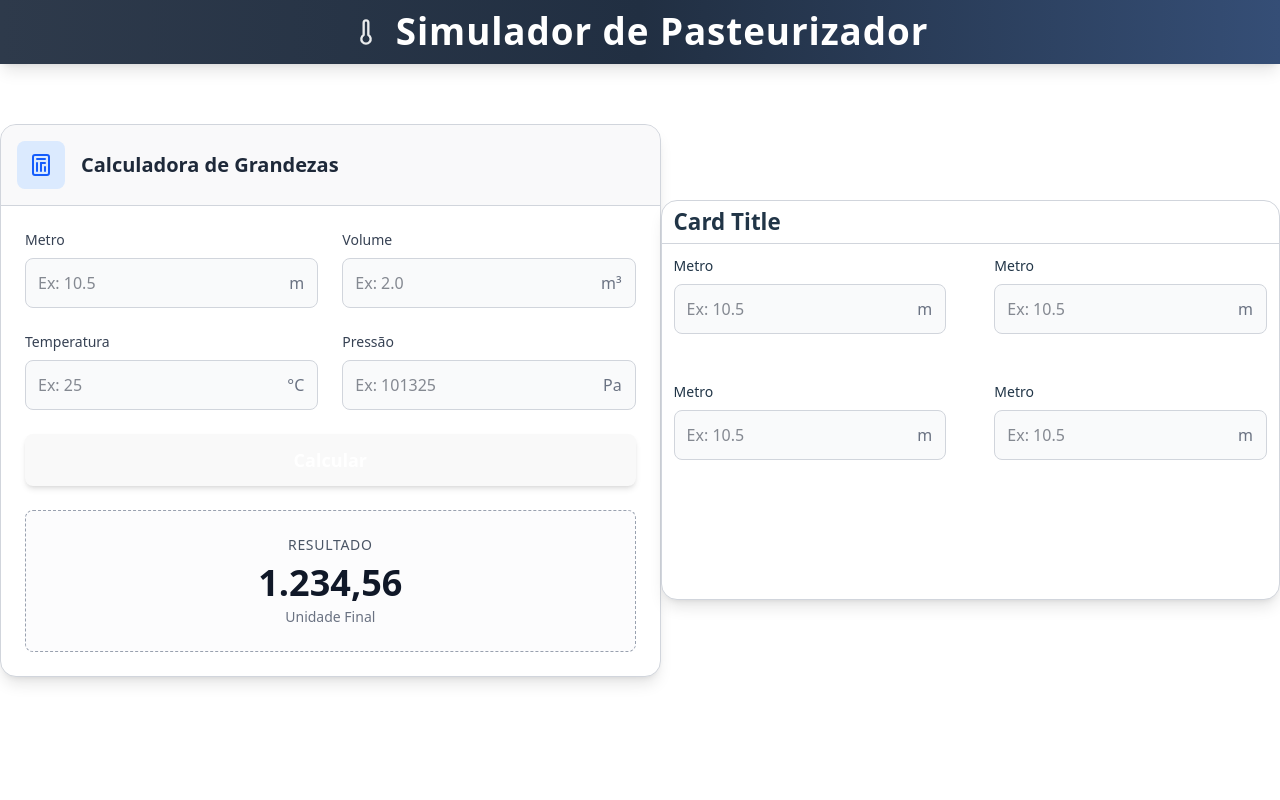
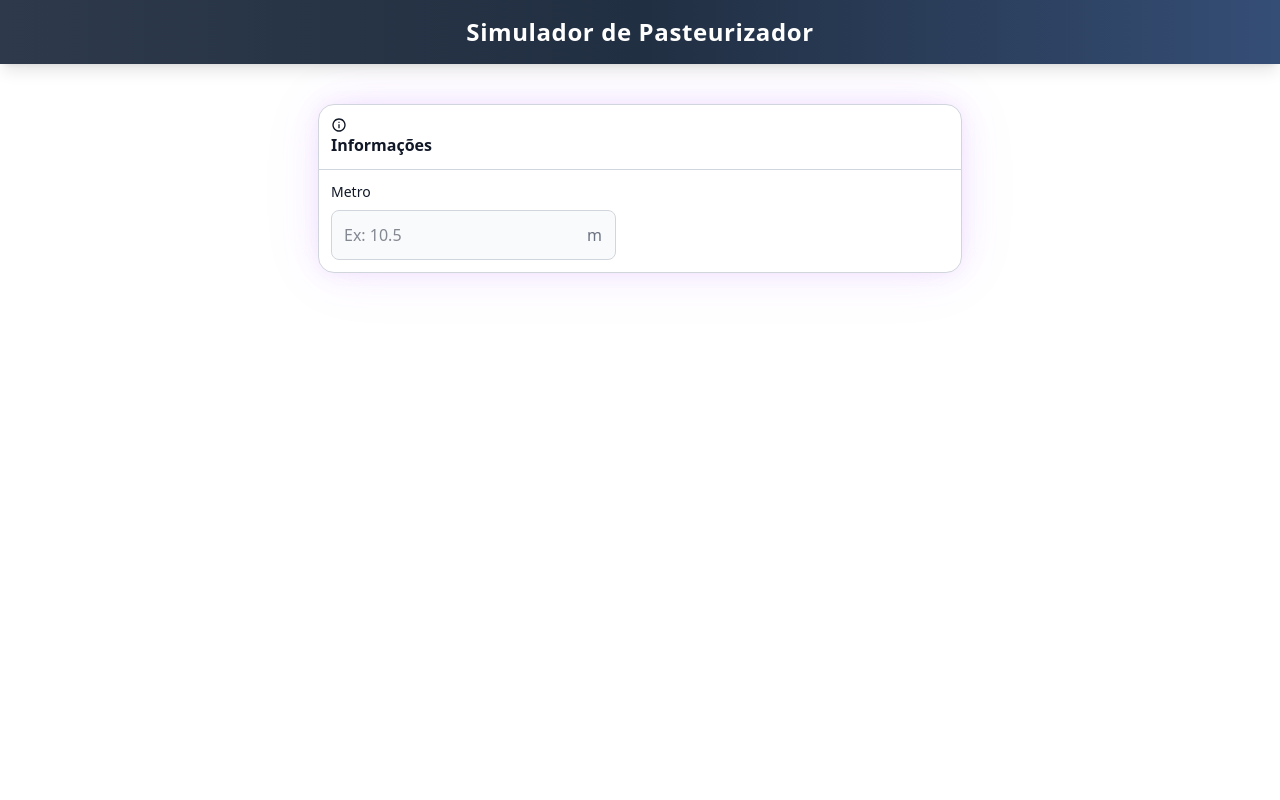
Before and after one commit to Caio2a7/pasteurizer-simulator, a Vue app: page / in a window 1280 px wide. Shown: the top 800 px of the page. Built offline with nearby package versions, Linux system fonts and the light colour scheme.

Commit message:
fix: corrigidos fixamento do header e footer

```diff
--- a/src/App.vue
+++ b/src/App.vue
@@ -7,9 +7,9 @@ import Footer from '@/components/Footer.vue';
 <template>
   <div>
     <Header />
-    <div class="">
+    <main>
       <router-view />
-    </div>
+    </main>
     <Footer />
   </div>
 </template>
--- a/src/components/Card.vue
+++ b/src/components/Card.vue
@@ -1,49 +1,14 @@
 <script lang="ts">
+
 
 </script>
 <template>
-    <div class="flex flex-col mx-auto bg-white rounded-2xl border border-gray-300 w-300 h-100 shadow-lg hover:shadow-2xl transition-shadow duration-300 overflow-hidden">
-        <div class="pc-card-header flex justify-between border-b border-gray-300">
-            <div class="p-3">
-                <div></div>
-                <div>
-                    <h3 class="font-bold">Card Title</h3>
-                </div>
-            </div>
+    <div class="flex flex-col  bg-white rounded-2xl border border-gray-300 shadow-lg hover:shadow-2xl transition-shadow duration-300 overflow-hidden shadow-window-box ">
+        <div class="pc-card-header flex justify-between border-b border-gray-300 shadow-window-box-inset ">
+            <slot name="card-header"></slot>
         </div>
         <div class="pc-card-body grid grid-cols-1 sm:grid-cols-2 gap-6">
-            <div class="p-3">
-                <label for="metro" class="block mb-2 text-sm font-medium">Metro</label>
-                <div class="relative">
-                    <input type="number" id="metro" class="w-full rounded-lg border border-gray-300 bg-gray-50 p-3 pr-10 text-gray-900 focus:ring-2 focus:ring-blue-500 focus:border-blue-500 transition" placeholder="Ex: 10.5">
-                    <span class="absolute inset-y-0 right-0 flex items-center pr-3.5 pointer-events-none text-gray-500 dark:text-gray-400">m</span>
-                </div>
-            </div>
-
-            <div class="p-3">
-                <label for="metro" class="block mb-2 text-sm font-medium">Metro</label>
-                <div class="relative">
-                    <input type="number" id="metro" class="w-full rounded-lg border border-gray-300 bg-gray-50 p-3 pr-10 text-gray-900 focus:ring-2 focus:ring-blue-500 focus:border-blue-500 transition" placeholder="Ex: 10.5">
-                    <span class="absolute inset-y-0 right-0 flex items-center pr-3.5 pointer-events-none text-gray-500 dark:text-gray-400">m</span>
-                </div>
-            </div>
-
-            <div class="p-3">
-                <label for="metro" class="block mb-2 text-sm font-medium">Metro</label>
-                <div class="relative">
-                    <input type="number" id="metro" class="w-full rounded-lg border border-gray-300 bg-gray-50 p-3 pr-10 text-gray-900 focus:ring-2 focus:ring-blue-500 focus:border-blue-500 transition" placeholder="Ex: 10.5">
-                    <span class="absolute inset-y-0 right-0 flex items-center pr-3.5 pointer-events-none text-gray-500 dark:text-gray-400">m</span>
-                </div>
-            </div>
-
-            <div class="p-3">
-                <label for="metro" class="block mb-2 text-sm font-medium">Metro</label>
-                <div class="relative">
-                    <input type="number" id="metro" class="w-full rounded-lg border border-gray-300 bg-gray-50 p-3 pr-10 text-gray-900 focus:ring-2 focus:ring-blue-500 focus:border-blue-500 transition" placeholder="Ex: 10.5">
-                    <span class="absolute inset-y-0 right-0 flex items-center pr-3.5 pointer-events-none text-gray-500 dark:text-gray-400">m</span>
-                </div>
-            </div>
-
+            <slot name="card-body"></slot>
         </div>
     </div>
 </template>
--- a/src/components/CardsBox.vue
+++ b/src/components/CardsBox.vue
@@ -0,0 +1,6 @@
+<script lang="ts">
+</script>
+
+<template>
+
+</template>
--- a/src/components/Footer.vue
+++ b/src/components/Footer.vue
@@ -3,7 +3,7 @@
 </script>
 
 <template>
-    <footer class="w-screen bg-gradient-to-r from-[#2E3A4B] via-[#212f42] to-[#354e76] text-white border-t border-white/10">
+    <footer class="bottom-0 z-50 mt-10 w-full bg-gradient-to-r from-[#2E3A4B] via-[#212f42] to-[#354e76] text-white shadow-lg">
         <div class="mx-auto max-w-7xl px-4 py-6 sm:px-6 lg:px-8">
             <div class="flex flex-col items-center justify-between gap-4 sm:flex-row">
 
--- a/src/components/Header.vue
+++ b/src/components/Header.vue
@@ -3,14 +3,14 @@
 </script>
 
 <template>
-    <header class="flex justify-center absolute top-0 w-full bg-gradient-to-r from-[#2E3A4B] via-[#212f42] to-[#354e76] text-white shadow-lg">
-        <div class="mx-auto max-w-7xl px-4 sm:px-6 lg:px-8">
+    <header class="sticky top-0 z-50 mb-10 w-full bg-gradient-to-r from-[#2E3A4B] via-[#212f42] to-[#354e76] text-white shadow-lg">
+        <div class="flex items-center justify-center max-w-7xl mx-auto px-4 sm:px-6 lg:px-8 h-16">
             <div class="flex h-16 items-center justify-between">
 
                 <div class="flex items-center gap-4">
-                    <svg xmlns="http://www.w3.org/2000/svg" width="28" height="28" viewBox="0 0 24 24" fill="none" stroke="currentColor" stroke-width="2" stroke-linecap="round" stroke-linejoin="round" class="text-white/90">
+                    <!-- <svg xmlns="http://www.w3.org/2000/svg" width="28" height="28" viewBox="0 0 24 24" fill="none" stroke="currentColor" stroke-width="2" stroke-linecap="round" stroke-linejoin="round" class="text-white/90">
                         <path d="M14 4v10.54a4 4 0 1 1-4 0V4a2 2 0 0 1 4 0Z"/>
-                    </svg>
+                    </svg> -->
 
                     <h2 class="text-2xl font-bold tracking-wide">
                         Simulador de Pasteurizador
--- /dev/null
+++ b/src/components/icons/Info.vue
@@ -0,0 +1,9 @@
+<template>
+  <svg xmlns="http://www.w3.org/2000/svg" width="1em" height="1em" viewBox="0 0 24 24"><!-- Icon from Material Symbols by Google - https://github.com/google/material-design-icons/blob/master/LICENSE --><path fill="currentColor" d="M11 17h2v-6h-2zm1-8q.425 0 .713-.288T13 8t-.288-.712T12 7t-.712.288T11 8t.288.713T12 9m0 13q-2.075 0-3.9-.788t-3.175-2.137T2.788 15.9T2 12t.788-3.9t2.137-3.175T8.1 2.788T12 2t3.9.788t3.175 2.137T21.213 8.1T22 12t-.788 3.9t-2.137 3.175t-3.175 2.138T12 22m0-2q3.35 0 5.675-2.325T20 12t-2.325-5.675T12 4T6.325 6.325T4 12t2.325 5.675T12 20m0-8" /></svg>
+</template>
+
+<script>
+export default {
+  name: 'MaterialSymbolsInfoOutline'
+}
+</script>
--- a/src/style.css
+++ b/src/style.css
@@ -2,7 +2,6 @@
 
 :root {
   --gradient-main: linear-gradient(102.7deg, rgba(185, 185, 241, .2), rgba(84, 132, 234, .2) 51.56%, rgba(58, 142, 137, .2));
-
 
   font-family: system-ui, Avenir, Helvetica, Arial, sans-serif;
   line-height: 1.5;
@@ -18,29 +17,19 @@
   -webkit-font-smoothing: antialiased;
   -moz-osx-font-smoothing: grayscale;
 }
-
-body {
-  margin: 0;
-  min-width: 320px;
-  min-height: 100vh;
+.shadow-window-box {
+    --shadow-window-box-1: 0 0 15px 0 rgb(192 132 252 / 0.1);
+    --shadow-window-box-2: 0 0 40px -3px rgb(192 132 252 / 0.15);
+    --shadow-window-box-3: 0 0 65px -5px rgb(192 132 252 / 0.1);
+    --shadow-window-box-4: inset 0 0 1px 1px rgb(255 255 255 / 0.05);
+    --shadow-window-box-5: 0 0 #0000;
+    --tw-shadow: var(--shadow-window-box-1), var(--shadow-window-box-2), var(--shadow-window-box-3), var(--shadow-window-box-4), var(--shadow-window-box-5);
+    --tw-shadow-colored: var(--shadow-window-box-1), var(--shadow-window-box-2), var(--shadow-window-box-3), var(--shadow-window-box-4), var(--shadow-window-box-5);
+    box-shadow: var(--tw-ring-offset-shadow, 0 0 #0000), var(--tw-ring-shadow, 0 0 #0000), var(--tw-shadow);
 }
 
-h1 {
-  font-size: 3.2em;
-  line-height: 1.1;
-}
 
-h2 {
-  font-size: 2.3em;
-  line-height: 0.8;
-}
-
-h3{
-  font-size: 1.4em;
-  line-height: 0.8;
-}
-
-@media (prefers-color-scheme: light) {
+/* @media (prefers-color-scheme: light) {
   :root {
     color: #213547;
     background-color: #ffffff;
@@ -48,4 +37,4 @@ h3{
   button {
     background-color: #f9f9f9;
   }
-}
+}  */
--- a/src/views/Home.vue
+++ b/src/views/Home.vue
@@ -2,7 +2,7 @@
 import { PasteurizerSettings, Pasteurizer } from '@/services/Pasteurizer';
 import { reactive, computed } from 'vue';
 import Card from '@/components/Card.vue';
-import EthereumCard from '@/components/EthereumCard.vue';
+import Info from '@/components/icons/Info.vue';
 
 const settings:PasteurizerSettings = reactive<PasteurizerSettings>({
     milkInputTemp: 7,
@@ -22,8 +22,29 @@ console.log(heatLoss.value)
 </script>
 
 <template>
-    <div class="flex items-center justify-center min-h-screen">
-        <EthereumCard />
-        <Card />
+    <div class="flex flex-col items-center min-h-screen">
+        <Card>
+            <template v-slot:card-header>
+                <div class="p-3">
+                    <div>
+                        <Info />
+                    </div>
+                    <div>
+                        <h3 class="font-bold">Informações</h3>
+                    </div>
+                </div>
+            </template>
+
+            <template v-slot:card-body>
+                <div class="p-3">
+                    <label for="metro" class="block mb-2 text-sm font-medium">Metro</label>
+                    <div class="relative">
+                        <input type="number" id="metro" class="w-full rounded-lg border border-gray-300 bg-gray-50 p-3 pr-10 text-gray-900 focus:ring-2 focus:ring-blue-500 focus:border-blue-500 transition" placeholder="Ex: 10.5">
+                        <span class="absolute inset-y-0 right-0 flex items-center pr-3.5 pointer-events-none text-gray-500 dark:text-gray-400">m</span>
+                    </div>
+                </div>
+            </template>
+        </Card>
+
     </div>
 </template>
```
